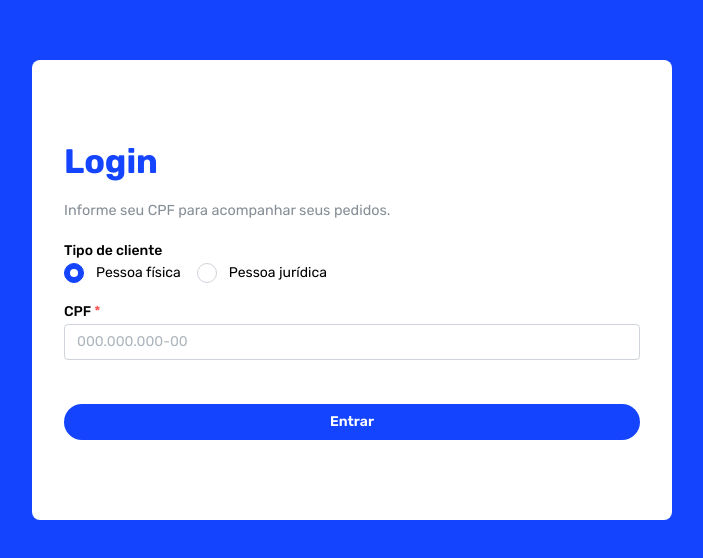
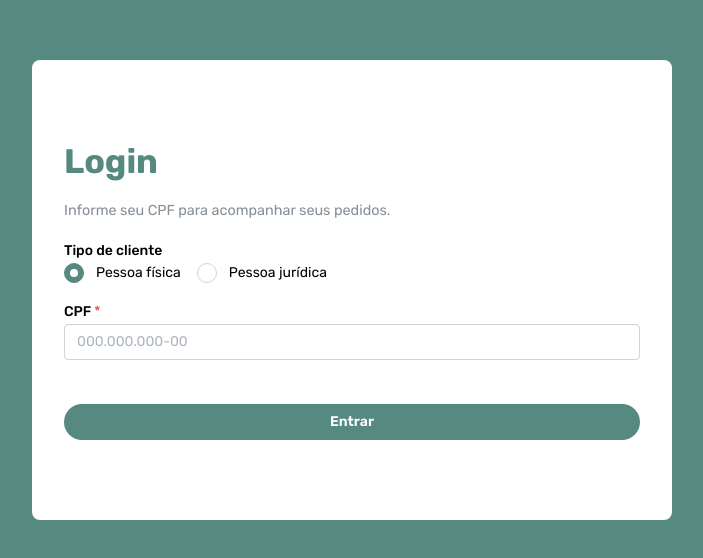
Before and after one commit to Fellipe-Passos/cutomers_web_app, a React (Vite) app: page / in a window 1280 px wide. Shown: the part 110-668 px from the top of the page, without its empty margins (288-991 px from the left). Built offline with nearby package versions, Linux system fonts and the light colour scheme.

Commit message:
fix: change color

```diff
--- a/src/styles/theme.ts
+++ b/src/styles/theme.ts
@@ -14,17 +14,29 @@ const theme = createTheme({
         //     "#471FD6",
         //     "#3F1CBC",
         // ],
+        // main: [
+        //     "#5A7CFD",
+        //     "#5074FD",
+        //     "#466CFD",
+        //     "#3C64FD",
+        //     "#325CFD",
+        //     "#2350FD",
+        //     "#1444FD",
+        //     "#0538FD",
+        //     "#0233EF",
+        //     "#0230E0",
+        // ]
         main: [
-            "#5A7CFD",
-            "#5074FD",
-            "#466CFD",
-            "#3C64FD",
-            "#325CFD",
-            "#2350FD",
-            "#1444FD",
-            "#0538FD",
-            "#0233EF",
-            "#0230E0",
+            "#75A99F",
+            "#6FA59B",
+            "#68A196",
+            "#629D92",
+            "#5E978C",
+            "#5A9186",
+            "#568A80",
+            "#52847A",
+            "#4E7E75",
+            "#4A786F",
         ]
     },
     fontFamily: "Rubik",
```
